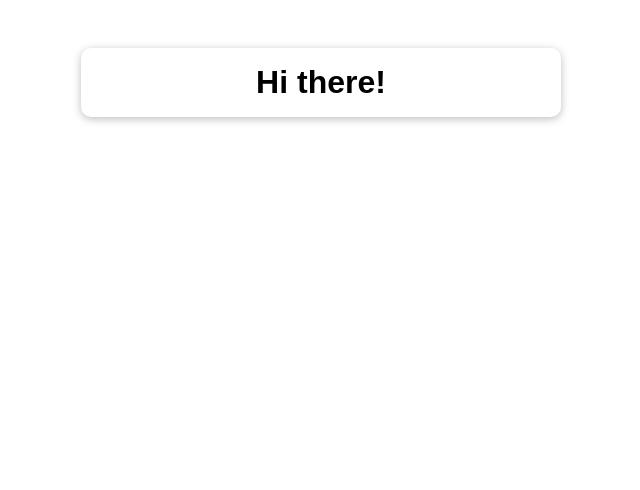
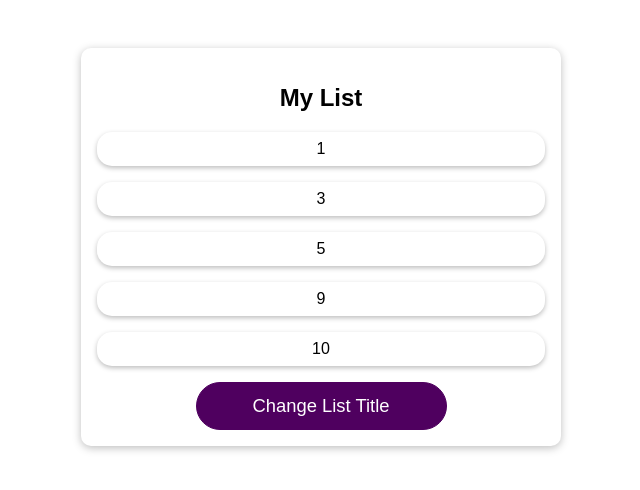
Before and after one commit to SaraSalehIssa/SixthReactApp, a React (Create React App) app: page / in a window 1280 px wide. Shown: the top 490 px of the page, without its empty margins (319-959 px from the left). Built offline with nearby package versions, Linux system fonts and the light colour scheme.

Commit message:
Component Updates In Action

```diff
--- a/public/index.html
+++ b/public/index.html
@@ -1,16 +1,20 @@
 <!DOCTYPE html>
 <html lang="en">
-
   <head>
-	<meta charset="utf-8">
-	<meta name="viewport" content="width=device-width, initial-scale=1, shrink-to-fit=no">
-	<meta name="theme-color" content="#000000">
+    <meta charset="utf-8" />
+    <link rel="icon" href="%PUBLIC_URL%/favicon.ico" />
+    <meta name="viewport" content="width=device-width, initial-scale=1" />
+    <meta name="theme-color" content="#000000" />
+    <meta
+      name="description"
+      content="Web site created using create-react-app"
+    />
+    <link rel="apple-touch-icon" href="%PUBLIC_URL%/logo192.png" />
     <!--
-      manifest.json provides metadata used when your web app is added to the
-      homescreen on Android. See https://developers.google.com/web/fundamentals/engage-and-retain/web-app-manifest/
+      manifest.json provides metadata used when your web app is installed on a
+      user's mobile device or desktop. See https://developers.google.com/web/fundamentals/web-app-manifest/
     -->
-	<link rel="manifest" href="%PUBLIC_URL%/manifest.json">
-	<link rel="shortcut icon" href="%PUBLIC_URL%/favicon.ico">
+    <link rel="manifest" href="%PUBLIC_URL%/manifest.json" />
     <!--
       Notice the use of %PUBLIC_URL% in the tags above.
       It will be replaced with the URL of the `public` folder during the build.
@@ -22,11 +26,8 @@
     -->
     <title>React App</title>
   </head>
-
   <body>
-	<noscript>
-		You need to enable JavaScript to run this app.
-	</noscript>
+    <noscript>You need to enable JavaScript to run this app.</noscript>
     <div id="root"></div>
     <!--
       This HTML file is a template.
@@ -39,5 +40,4 @@
       To create a production bundle, use `npm run build` or `yarn build`.
     -->
   </body>
-
 </html>
--- a/src/App.css
+++ b/src/App.css
@@ -5,6 +5,7 @@
   background: white;
   box-shadow: 0 2px 8px rgba(0, 0, 0, 0.26);
   border-radius: 10px;
+  text-align: center;
 }
 
 .app h1 {
--- a/src/App.js
+++ b/src/App.js
@@ -1,11 +1,22 @@
-import React from 'react';
+import React, { useState, useCallback, useMemo } from 'react';
 
 import './App.css';
+import DemoList from './components/Demo/DemoList';
+import Button from './components/UI/Button/Button';
 
 function App() {
+  const [listTitle, setListTitle] = useState('My List');
+
+  const changeTitleHandler = useCallback(() => {
+    setListTitle('New Title');
+  }, []);
+
+  const listItems = useMemo(() => [5, 3, 1, 10, 9], []);
+
   return (
     <div className="app">
-      <h1>Hi there!</h1>
+      <DemoList title={listTitle} items={listItems} />
+      <Button onClick={changeTitleHandler}>Change List Title</Button>
     </div>
   );
 }
--- /dev/null
+++ b/src/components/Demo/DemoList.js
@@ -0,0 +1,26 @@
+import React, { useMemo } from 'react';
+
+import classes from './DemoList.module.css';
+
+const DemoList = (props) => {
+    const { items } = props;
+
+    const sortedList = useMemo(() => {
+        console.log('Items sorted');
+        return items.sort((a, b) => a - b);
+    }, [items]);
+    console.log('DemoList RUNNING');
+
+    return (
+        <div className={classes.list}>
+            <h2>{props.title}</h2>
+            <ul>
+                {sortedList.map((item) => (
+                    <li key={item}>{item}</li>
+                ))}
+            </ul>
+        </div>
+    );
+};
+
+export default React.memo(DemoList);
--- /dev/null
+++ b/src/components/Demo/DemoList.module.css
@@ -0,0 +1,12 @@
+.list ul {
+    list-style: none;
+    margin: 0;
+    padding: 0;
+}
+
+.list li {
+    margin: 1rem 0;
+    padding: 0.5rem;
+    box-shadow: 0 2px 5px rgba(0, 0, 0, 0.26);
+    border-radius: 15px;
+}
--- a/src/components/UI/Button/Button.js
+++ b/src/components/UI/Button/Button.js
@@ -3,6 +3,7 @@ import React from 'react';
 import classes from './Button.module.css';
 
 const Button = (props) => {
+    console.log('Button RUNNING');
     return (
         <button
             type={props.type || 'button'}
@@ -15,4 +16,4 @@ const Button = (props) => {
     );
 };
 
-export default Button;
+export default React.memo(Button);
```
Lines whose indentation alone changed are shown as unchanged.
